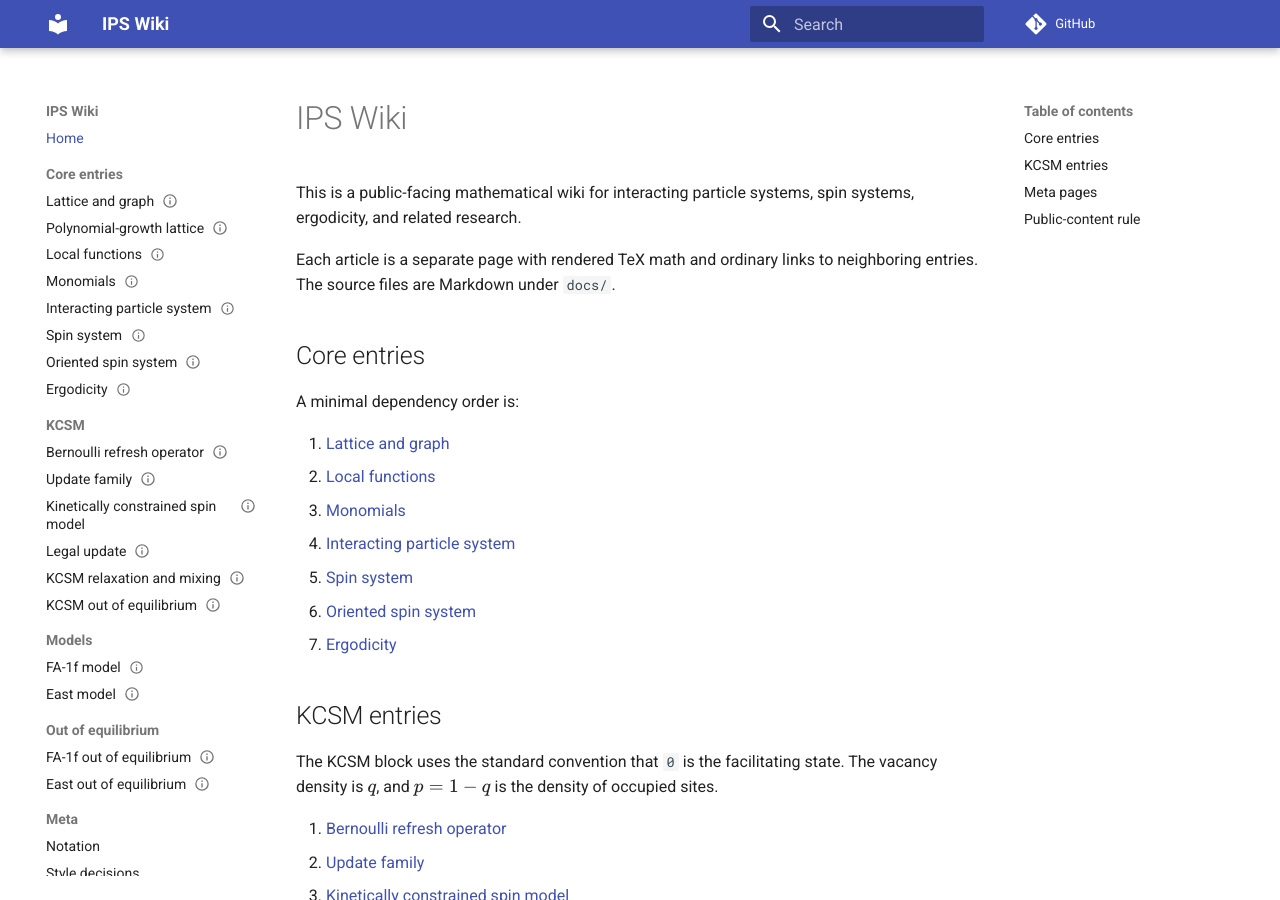
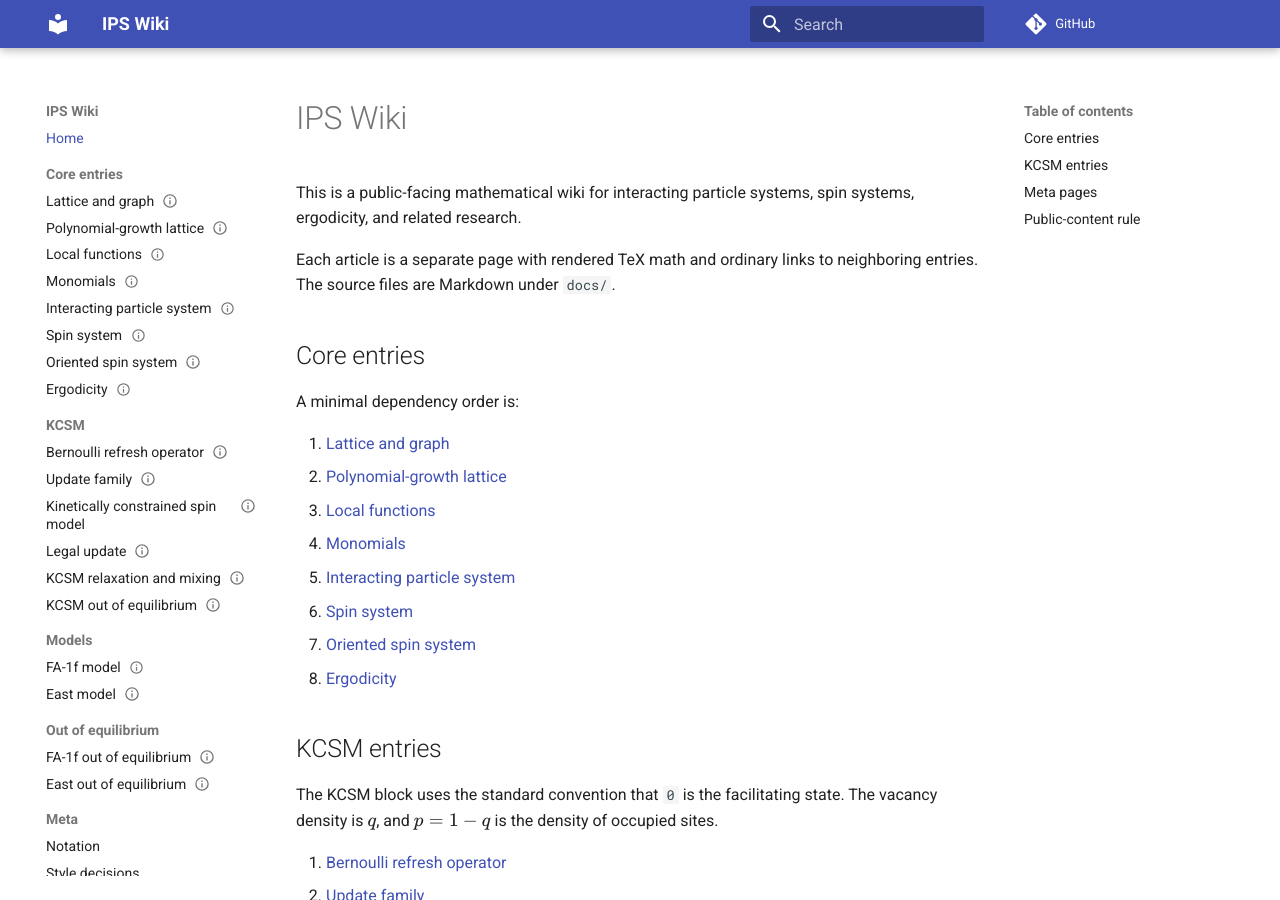
Before and after one commit to maciejgluchowski86-beep/ips-wiki, an MkDocs documentation site: the page built from docs/index.md, in a window 1280 px wide and 900 px high. Built offline with MkDocs 1.6.1 and Material for MkDocs 9.7.7, drawn with Linux system fonts in a browser that asks for light colours; comment, search, counter and statistics services are not loaded.

Commit message:
Add polynomial-growth lattice to home page

```diff
--- a/docs/index.md
+++ b/docs/index.md
@@ -9,12 +9,13 @@ Each article is a separate page with rendered TeX math and ordinary links to nei
 A minimal dependency order is:
 
 1. [Lattice and graph](entries/lattice-and-graph.md)
-2. [Local functions](entries/local-functions.md)
-3. [Monomials](entries/monomials.md)
-4. [Interacting particle system](entries/interacting-particle-system.md)
-5. [Spin system](entries/spin-system.md)
-6. [Oriented spin system](entries/oriented-spin-system.md)
-7. [Ergodicity](entries/ergodicity.md)
+2. [Polynomial-growth lattice](entries/polynomial-growth-lattice.md)
+3. [Local functions](entries/local-functions.md)
+4. [Monomials](entries/monomials.md)
+5. [Interacting particle system](entries/interacting-particle-system.md)
+6. [Spin system](entries/spin-system.md)
+7. [Oriented spin system](entries/oriented-spin-system.md)
+8. [Ergodicity](entries/ergodicity.md)
 
 ## KCSM entries
 
```
